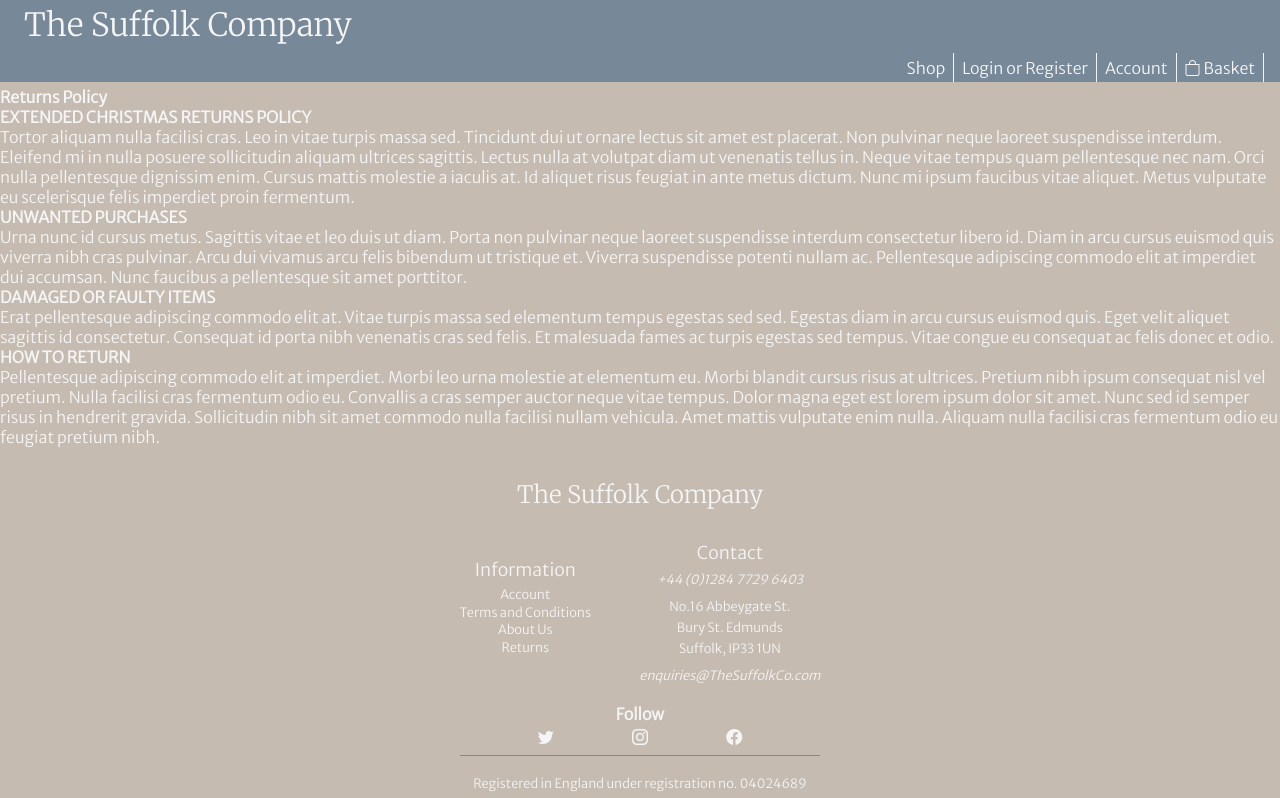
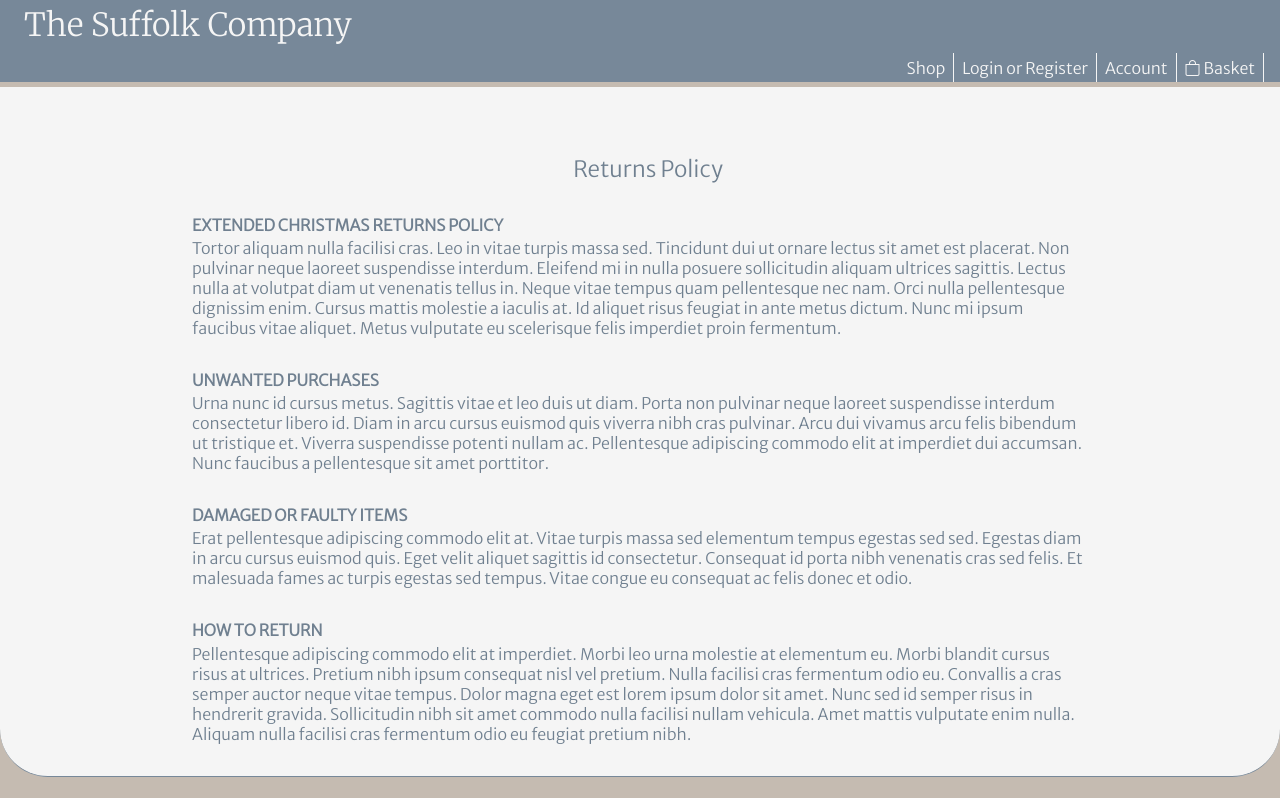
Before and after one commit to T-Welsh/e-commerce-deployment, a React (Create React App) app in the folder frontend/: page /returns in a window 1280 px wide. Shown: the top 798 px of the page. Built offline with nearby package versions, Linux system fonts and the light colour scheme; no server answers.

Commit message:
terms, about, returns, css completed

```diff
--- /dev/null
+++ b/frontend/src/routes/about/about.css
@@ -0,0 +1,22 @@
+#aboutBody {
+    margin-left: 1rem;
+    margin-right: 1rem;
+}
+
+#aboutBody p {
+    color: var(--slate);
+    margin-top: 1rem;
+}
+
+@media only screen and (min-width: 767px) {
+
+    #aboutBody{
+        width: 70vw;
+        margin-left: 15vw;
+    }
+
+    #aboutSubHeading {
+        width: 100%;
+        text-align: center;
+    }
+}
--- a/frontend/src/routes/about/about.jsx
+++ b/frontend/src/routes/about/about.jsx
@@ -1,3 +1,4 @@
+import './about.css';
 import React, {Fragment, } from "react";
 import Header from "../../components/header/Header.jsx";
 import Footer from "../../components/footer/Footer";
@@ -8,13 +9,17 @@
     return (
         <Fragment>
             <Header isAuthenticated={isAuthenticated} setAuth={setAuth}  setSearchTerm={setSearchTerm} setDepartment={setDepartment}/>
-            <h1>About</h1>
+            <body className="contentContainer">
+                <div className="contentBody" id="aboutBody">
+                    <h2 className="subHeadings" id="aboutSubHeading">About Us</h2>
                     <p>
                         Lorem ipsum dolor sit amet, consectetur adipiscing elit, sed do eiusmod tempor incididunt ut labore et dolore magna aliqua. A diam maecenas sed enim ut sem viverra aliquet. Feugiat in fermentum posuere urna nec tincidunt praesent semper. Non enim praesent elementum facilisis leo. Mattis nunc sed blandit libero volutpat sed cras. Habitasse platea dictumst quisque sagittis purus sit. Orci a scelerisque purus semper eget duis at tellus at. Mattis ullamcorper velit sed ullamcorper morbi tincidunt ornare massa eget. Venenatis lectus magna fringilla urna porttitor rhoncus. Duis at consectetur lorem donec massa sapien faucibus et. Augue lacus viverra vitae congue eu consequat ac felis donec. Tempus iaculis urna id volutpat lacus laoreet. Morbi non arcu risus quis varius quam quisque id diam. Duis ultricies lacus sed turpis tincidunt id aliquet risus feugiat. Metus dictum at tempor commodo ullamcorper. Sed arcu non odio euismod lacinia at. Vestibulum lorem sed risus ultricies tristique nulla aliquet. Egestas erat imperdiet sed euismod. Tortor aliquam nulla facilisi cras fermentum odio eu feugiat.
                     </p>
                     <p>
                         Risus quis varius quam quisque id diam vel quam elementum. Nisi porta lorem mollis aliquam ut porttitor leo a diam. Ut placerat orci nulla pellentesque dignissim enim sit. Ridiculus mus mauris vitae ultricies leo integer. Massa sapien faucibus et molestie ac feugiat. Volutpat sed cras ornare arcu dui. Maecenas ultricies mi eget mauris pharetra. Elementum nisi quis eleifend quam adipiscing vitae proin. Quis varius quam quisque id diam. Diam ut venenatis tellus in metus vulputate eu scelerisque. Ac auctor augue mauris augue neque. Eu tincidunt tortor aliquam nulla facilisi cras fermentum odio eu.
                     </p>
+                </div>
+            </body>
             <Footer isAuthenticated={isAuthenticated} setAuth={setAuth} setSearchTerm={setSearchTerm} setDepartment={setDepartment}></Footer>
         </Fragment>
     );
--- a/frontend/src/routes/product/product.css
+++ b/frontend/src/routes/product/product.css
@@ -8,3 +8,39 @@
     max-height: 5rem;
 }
 */
+#shopPath {
+    width: 100%;
+    margin-top: 1rem;
+}
+
+#shopPath h2{
+    width: 100%;
+    padding: 0;
+    text-align: left;
+}
+
+#productInfoContainer {
+    max-width: calc(100% - 2rem);
+    display: flex;
+        flex-direction: column;
+        align-items: center;
+}
+
+#productImage {
+    max-width: 100%;
+    margin-top: 1rem;
+}
+
+#namePrice {
+    width: 100%;
+    margin-top: 1rem;
+    display: flex;
+        flex-direction: row;
+        flex-wrap: wrap;
+        align-items: center;
+        justify-content: space-between;
+}
+
+#productBody p {
+    color: var(--slate);
+}
--- /dev/null
+++ b/frontend/src/routes/returns/returns.css
@@ -0,0 +1,28 @@
+#returnsBody {
+    margin-left: 1rem;
+    margin-right: 1rem;
+}
+
+#returnsBody h3 {
+    color: var(--slate);
+    margin-top: 2rem;
+    font-size: 1rem;
+}
+
+#returnsBody p {
+    color: var(--slate);
+    margin-top: 0.2rem;
+}
+
+@media only screen and (min-width: 767px) {
+
+    #returnsBody{
+        width: 70vw;
+        margin-left: 15vw;
+    }
+
+    #returnsPageHeading {
+        width: 100%;
+        text-align: center;
+    }
+}
--- a/frontend/src/routes/returns/returns.jsx
+++ b/frontend/src/routes/returns/returns.jsx
@@ -1,3 +1,4 @@
+import './returns.css';
 import React, {Fragment, } from "react";
 import Header from "../../components/header/Header.jsx";
 import Footer from "../../components/footer/Footer";
@@ -8,24 +9,35 @@
     return (
         <Fragment>
             <Header isAuthenticated={isAuthenticated} setAuth={setAuth}  setSearchTerm={setSearchTerm} setDepartment={setDepartment}/>
-            <h2>Returns Policy</h2>
+            <body className="contentContainer">
+                <div className="contentBody" id="returnsBody">
+                    <h2 className="subHeadings" id="returnsPageHeading">Returns Policy</h2>
+                    <section>
                         <h3>EXTENDED CHRISTMAS RETURNS POLICY</h3>
                         <p>
                             Tortor aliquam nulla facilisi cras. Leo in vitae turpis massa sed. Tincidunt dui ut ornare lectus sit amet est placerat. Non pulvinar neque laoreet suspendisse interdum. Eleifend mi in nulla posuere sollicitudin aliquam ultrices sagittis. Lectus nulla at volutpat diam ut venenatis tellus in. Neque vitae tempus quam pellentesque nec nam. Orci nulla pellentesque dignissim enim. Cursus mattis molestie a iaculis at. Id aliquet risus feugiat in ante metus dictum. Nunc mi ipsum faucibus vitae aliquet. Metus vulputate eu scelerisque felis imperdiet proin fermentum.
                         </p>
+                    </section>
+                    <section>
                         <h3>UNWANTED PURCHASES</h3>
                         <p>
                             Urna nunc id cursus metus. Sagittis vitae et leo duis ut diam. Porta non pulvinar neque laoreet suspendisse interdum consectetur libero id. Diam in arcu cursus euismod quis viverra nibh cras pulvinar. Arcu dui vivamus arcu felis bibendum ut tristique et. Viverra suspendisse potenti nullam ac. Pellentesque adipiscing commodo elit at imperdiet dui accumsan. Nunc faucibus a pellentesque sit amet porttitor.
                         </p>
+                    </section>
+                    <section>
                         <h3>DAMAGED OR FAULTY ITEMS</h3>
                         <p>
                             Erat pellentesque adipiscing commodo elit at. Vitae turpis massa sed elementum tempus egestas sed sed. Egestas diam in arcu cursus euismod quis. Eget velit aliquet sagittis id consectetur. Consequat id porta nibh venenatis cras sed felis. Et malesuada fames ac turpis egestas sed tempus. Vitae congue eu consequat ac felis donec et odio.
                         </p>
+                    </section>
+                    <section>
                         <h3>HOW TO RETURN</h3>
                         <p>
                         Pellentesque adipiscing commodo elit at imperdiet. Morbi leo urna molestie at elementum eu. Morbi blandit cursus risus at ultrices. Pretium nibh ipsum consequat nisl vel pretium. Nulla facilisi cras fermentum odio eu. Convallis a cras semper auctor neque vitae tempus. Dolor magna eget est lorem ipsum dolor sit amet. Nunc sed id semper risus in hendrerit gravida. Sollicitudin nibh sit amet commodo nulla facilisi nullam vehicula. Amet mattis vulputate enim nulla. Aliquam nulla facilisi cras fermentum odio eu feugiat pretium nibh.
                         </p>
-
+                    </section>
+                </div>
+            </body>
             <Footer isAuthenticated={isAuthenticated} setAuth={setAuth} setSearchTerm={setSearchTerm} setDepartment={setDepartment}></Footer>
         </Fragment>
     );
--- /dev/null
+++ b/frontend/src/routes/terms/terms.css
@@ -0,0 +1,22 @@
+#termsBody {
+    margin-left: 1rem;
+    margin-right: 1rem;
+}
+
+#termsBody p {
+    color: var(--slate);
+    margin-top: 1rem;
+}
+
+@media only screen and (min-width: 767px) {
+
+    #termsBody{
+        width: 70vw;
+        margin-left: 15vw;
+    }
+
+    #termsSubHeading {
+        width: 100%;
+        text-align: center;
+    }
+}
--- a/frontend/src/routes/terms/terms.jsx
+++ b/frontend/src/routes/terms/terms.jsx
@@ -1,4 +1,5 @@
-import React, {Fragment, } from "react";
+import './terms.css'
+import React, { Fragment } from "react";
 import Header from "../../components/header/Header.jsx";
 import Footer from "../../components/footer/Footer";
 
@@ -8,7 +9,9 @@
     return (
         <Fragment>
             <Header isAuthenticated={isAuthenticated} setAuth={setAuth}  setSearchTerm={setSearchTerm} setDepartment={setDepartment}/>
-            <h1>Terms and Conditions</h1>
+            <body className="contentContainer">
+                <div className="contentBody" id="termsBody">
+                    <h2 className="subHeadings" id="termsSubHeading" >Terms and Conditions</h2>
                     <p>
                         Lorem ipsum dolor sit amet, consectetur adipiscing elit, sed do eiusmod tempor incididunt ut labore et dolore magna aliqua. A diam maecenas sed enim ut sem viverra aliquet. Feugiat in fermentum posuere urna nec tincidunt praesent semper. Non enim praesent elementum facilisis leo. Mattis nunc sed blandit libero volutpat sed cras. Habitasse platea dictumst quisque sagittis purus sit. Orci a scelerisque purus semper eget duis at tellus at. Mattis ullamcorper velit sed ullamcorper morbi tincidunt ornare massa eget. Venenatis lectus magna fringilla urna porttitor rhoncus. Duis at consectetur lorem donec massa sapien faucibus et. Augue lacus viverra vitae congue eu consequat ac felis donec. Tempus iaculis urna id volutpat lacus laoreet. Morbi non arcu risus quis varius quam quisque id diam. Duis ultricies lacus sed turpis tincidunt id aliquet risus feugiat. Metus dictum at tempor commodo ullamcorper. Sed arcu non odio euismod lacinia at. Vestibulum lorem sed risus ultricies tristique nulla aliquet. Egestas erat imperdiet sed euismod. Tortor aliquam nulla facilisi cras fermentum odio eu feugiat.
                     </p>
@@ -24,6 +27,8 @@
                     <p>
                         Viverra nam libero justo laoreet. Condimentum vitae sapien pellentesque habitant morbi tristique senectus et netus. Sed cras ornare arcu dui vivamus arcu felis bibendum. Ut placerat orci nulla pellentesque dignissim enim. Felis donec et odio pellentesque diam volutpat commodo. Neque sodales ut etiam sit amet nisl purus in. Vestibulum lectus mauris ultrices eros in cursus turpis massa. Egestas sed sed risus pretium. Pellentesque diam volutpat commodo sed egestas. Sed egestas egestas fringilla phasellus. Orci a scelerisque purus semper eget.
                     </p>
+                </div>
+            </body>
             <Footer isAuthenticated={isAuthenticated} setAuth={setAuth} setSearchTerm={setSearchTerm} setDepartment={setDepartment}></Footer>
         </Fragment>
     );
```
Also changed, not shown: frontend/src/routes/product/product.jsx (+12 -12 lines), 1 other file (tests, documents, lock files or other folders). Lines whose indentation alone changed are shown as unchanged.
